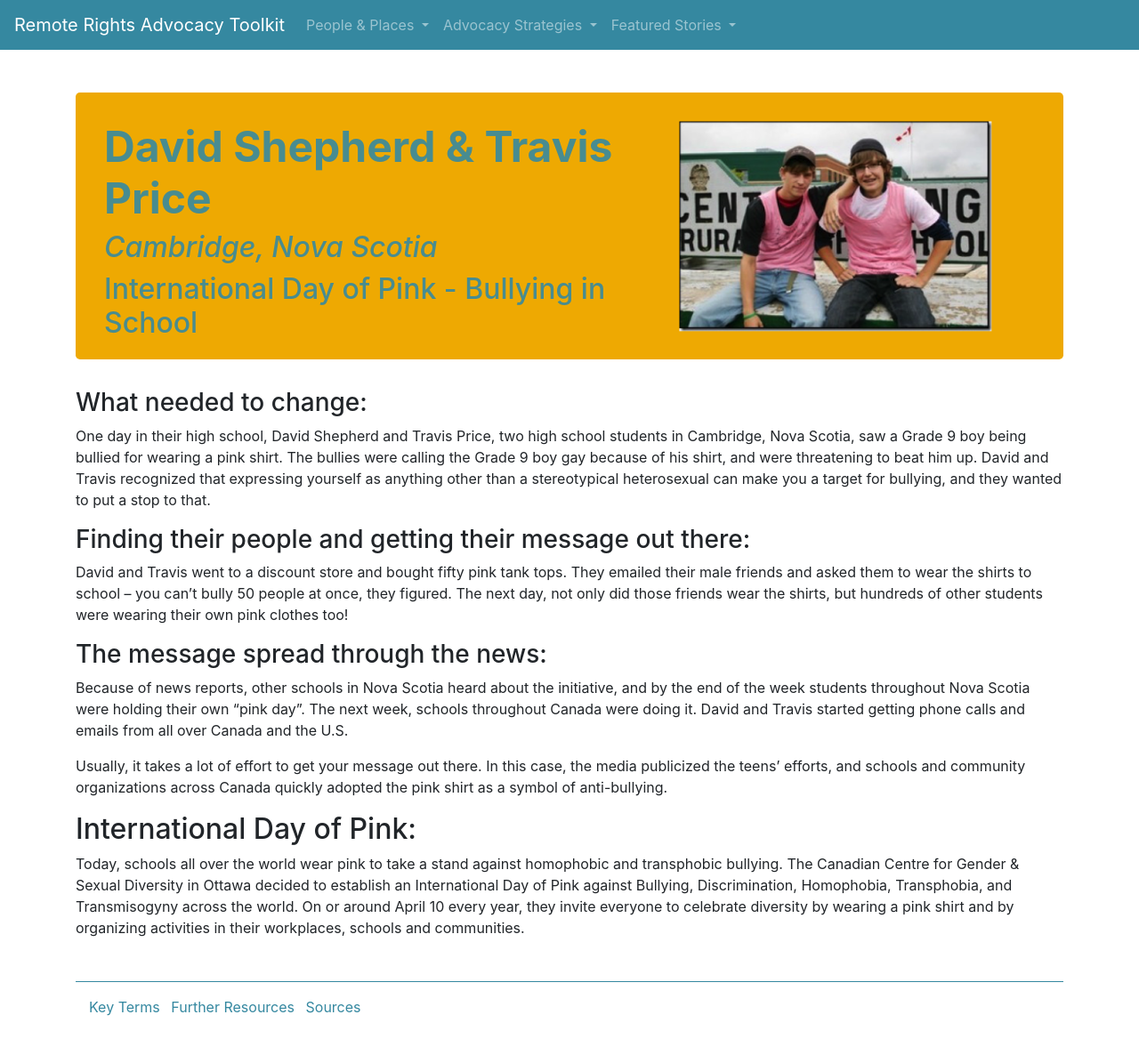
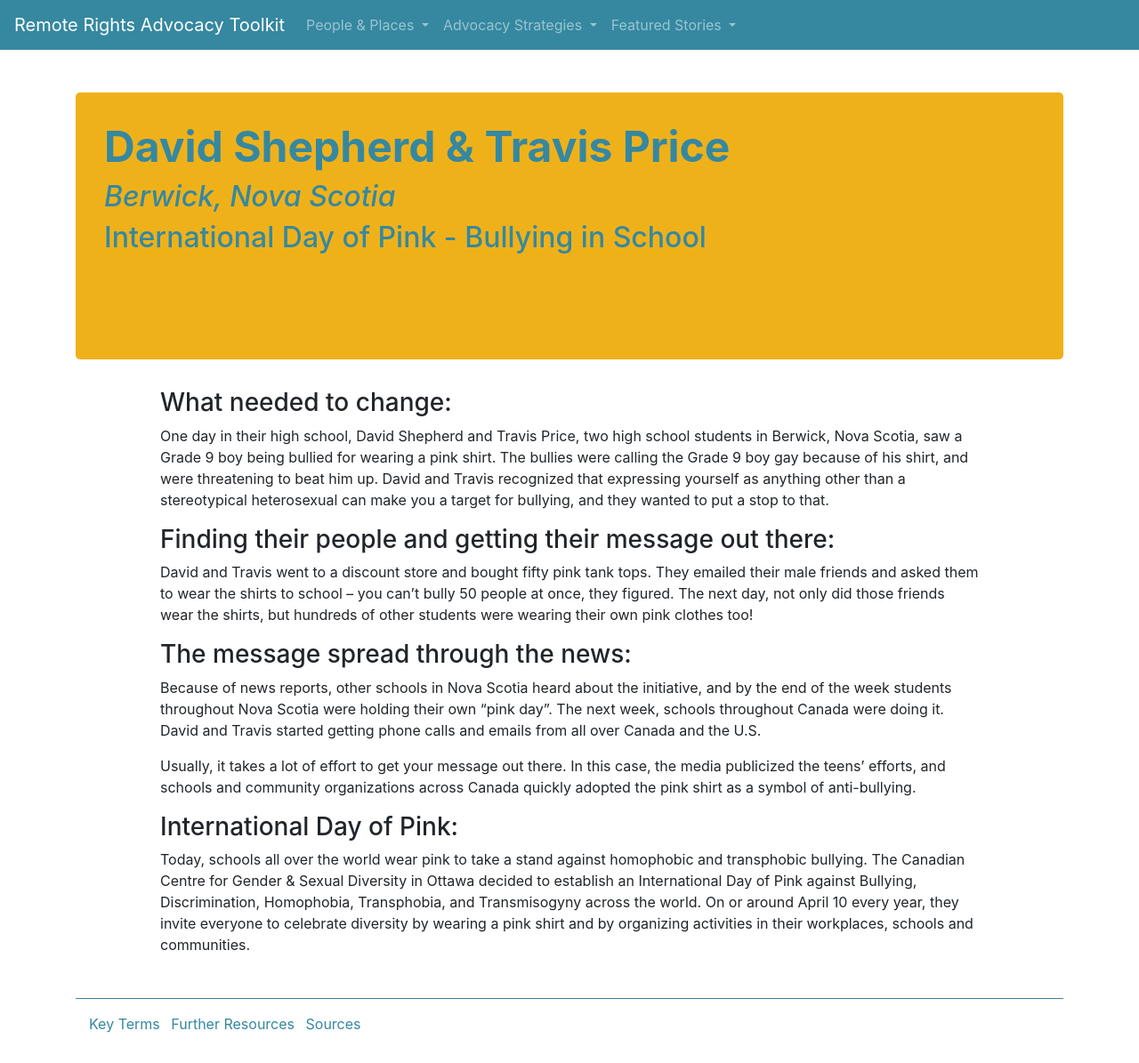
Before and after one commit to remote-rights/remote-rights.github.io, a Jekyll site: the page built from collections/_stories/david-shepherd-and-travis-price.md, in a window 1280 px wide. Shown: the whole page at 89% size. Built offline with Jekyll 4.4.1, drawn with Linux system fonts in a browser that asks for light colours.

Commit message:
clean up stories and add missing one

```diff
--- a/_layouts/stories.html
+++ b/_layouts/stories.html
@@ -1,18 +1,14 @@
 {% include head.html %}
-<div class="jumbotron" style="height: 300px; padding: 2rem; color: rgba(53, 136, 160, 0.9); background-color: #EEA902;">
-  <img class="story image" src="{{ page.image }}" class="rounded" style="float: right; position: relative;">
-
+<div class="jumbotron" style="height: 300px; padding: 2rem; color: rgb(53, 136, 160); background-color: rgba(238, 169, 2, 0.9);">
+  <!-- <img class="story image" src="{{ page.image }}" class="rounded" style="float: right; position: relative;"> -->
 <h1>{{ page.title }}</h1>
 <h2 style="font-style: italic;">{{ page.location }}</h2>
 <h2>{{ page.subtitle }}</h2>
-
-
 </div>
 
 <div class="row justify-content-around">
 
-  <div class="col-md-12">
-
+  <div class="col-md-10">
   {{ page.content }}
   <div style="color: purple; background-color: yellow;">
     <aside>
--- a/collections/_stories/david-shepherd-and-travis-price.md
+++ b/collections/_stories/david-shepherd-and-travis-price.md
@@ -1,13 +1,13 @@
 ---
 layout: stories
 title: David Shepherd & Travis Price
-location: Cambridge, Nova Scotia
+location: Berwick, Nova Scotia
 subtitle: International Day of Pink - Bullying in School
 image: /assets/img/stories/pink.png
 position: 5
 ---
 ### What needed to change:
-One day in their high school, David Shepherd and Travis Price, two high school students in Cambridge, Nova Scotia, saw a Grade 9 boy being bullied for wearing a pink shirt. The bullies were calling the Grade 9 boy gay because of his shirt, and were threatening to beat him up. David and Travis recognized that expressing yourself as anything other than a stereotypical heterosexual can make you a target for bullying, and they wanted to put a stop to that.
+One day in their high school, David Shepherd and Travis Price, two high school students in Berwick, Nova Scotia, saw a Grade 9 boy being bullied for wearing a pink shirt. The bullies were calling the Grade 9 boy gay because of his shirt, and were threatening to beat him up. David and Travis recognized that expressing yourself as anything other than a stereotypical heterosexual can make you a target for bullying, and they wanted to put a stop to that.
 
 ### Finding their people and getting their message out there:
 David and Travis went to a discount store and bought fifty pink tank tops. They emailed their male friends and asked them to wear the shirts to school – you can’t bully 50 people at once, they figured. The next day, not only did those friends wear the shirts, but hundreds of other students were wearing their own pink clothes too!
@@ -17,5 +17,5 @@ Because of news reports, other schools in Nova Scotia heard about the initiative
 
 Usually, it takes a lot of effort to get your message out there. In this case, the media publicized the teens’ efforts, and schools and community organizations across Canada quickly adopted the pink shirt as a symbol of anti-bullying.
 
-## International Day of Pink:
+### International Day of Pink:
 Today, schools all over the world wear pink to take a stand against homophobic and transphobic bullying. The Canadian Centre for Gender & Sexual Diversity in Ottawa decided to establish an International Day of Pink against Bullying, Discrimination, Homophobia, Transphobia, and Transmisogyny across the world. On or around April 10 every year, they invite everyone to celebrate diversity by wearing a pink shirt and by organizing activities in their workplaces, schools and communities.
```
Also changed, not shown: collections/_stories/maayan-ziv.md (added, +20 -0 lines), collections/_stories/maple-spring-printemps-erable.md (+1 -0 lines), collections/_stories/monica-samuel.md (+2 -2 lines).
